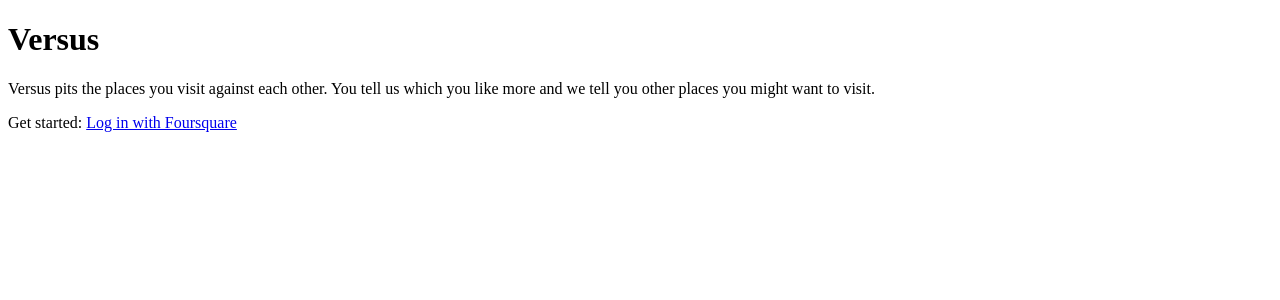
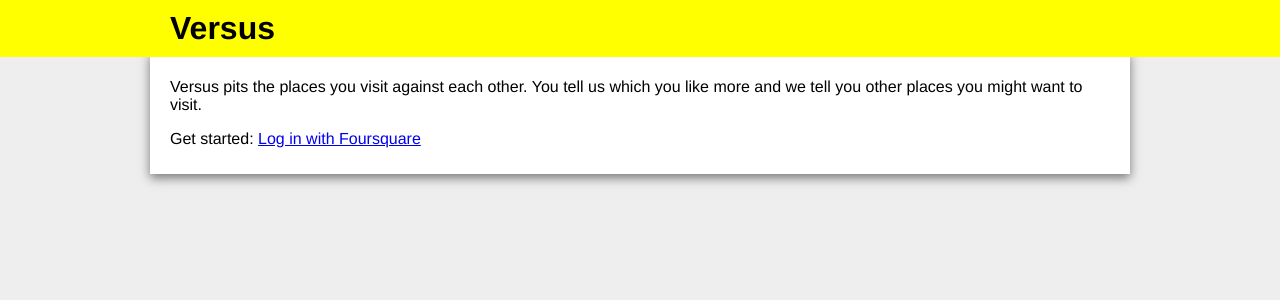
Before and after one commit to georgebrock/Versus, a Django app: page / in a window 1280 px wide. Shown: the top 300 px of the page. Run offline with Django 3.2, Linux system fonts and the light colour scheme.

Commit message:
Bring the pretty.

```diff
--- a/versus/settings.py
+++ b/versus/settings.py
@@ -73,6 +73,7 @@
 
 # Additional locations of static files
 STATICFILES_DIRS = (
+    os.path.join(PROJECT_ROOT, "static"),
     # Put strings here, like "/home/html/static" or "C:/www/django/static".
     # Always use forward slashes, even on Windows.
     # Don't forget to use absolute paths, not relative paths.
--- /dev/null
+++ b/versus/static/css/screen.css
@@ -0,0 +1,83 @@
+body {
+    margin:                     0;
+    padding:                    0;
+    background:                 #eee;
+    font-family:                'Helvetica Neue',
+                                'Helvetica',
+                                'Arial',
+                                sans-serif;
+}
+header {
+    position:                   relative;
+    z-index:                    2;
+    background:                 yellow;
+    margin:                     0;
+}
+header div,
+#container{
+    display:                    block;
+    width:                      940px;
+    margin:                     0 auto;
+    padding:                    10px 20px;
+}
+#container {
+    background:                 #fff;
+    position:                   relative;
+    z-index:                    1;
+    -webkit-box-shadow:         rgba(0,0,0,0.5) 0 4px 10px;
+    margin-top:                 -5px;
+}
+
+header,
+#container {
+    zoom:                       1;
+}
+header:after,
+#container:after {
+    content:                    '.';
+    display:                    block;
+    clear:                      both;
+    height:                     0;
+    visibility:                 hidden;
+}
+
+header h1 {
+    margin:                     0 0 10px;
+    float:                      left;
+}
+header p {
+    float:                      right;
+    font-size:                  12px;
+}
+
+#compare,
+#recommendations {
+    width:                      460px;
+    text-align:                 center;
+}
+#compare {
+    float:                      left;
+}
+#recommendations {
+    float:                      right;
+}
+
+
+#compare button {
+    display:                    block;
+    width:                      460px;
+    padding:                    20px;
+    margin:                     10px auto;
+    cursor:                     pointer;
+    border:                     none;
+    -webkit-border-radius:      10px;
+    -moz-border-radius:         10px;
+    border-radius:              10px;
+}
+#compare button i {
+    font-size:                  30px;
+    font-weight:                bold;
+    font-style:                 normal;
+    display:                    block;
+    margin-bottom:              5px;
+}
--- a/versus/templates/base.html
+++ b/versus/templates/base.html
@@ -1,15 +1,20 @@
-<!DOCTYPE html>
+{% load static %}<!DOCTYPE html>
 <html lang='en'>
   <head>
     <title>Versus</title>
+    <link rel='stylesheet' type='text/css' href='{% get_static_prefix %}css/screen.css'>
   </head>
   <body>
-    <h1>Versus</h1>
-
-    {% if user.is_authenticated %}
-      <p>You are logged in as {{ user.get_profile.display_name }}</p>
-    {% endif %}
-
-    {% block content %}{% endblock %}
+    <header>
+      <div>
+        <h1>Versus</h1>
+        {% if user.is_authenticated %}
+          <p>You are logged in as {{ user.get_profile.display_name }}</p>
+        {% endif %}
+      </div>
+    </header>
+    <div id='container'>
+      {% block content %}{% endblock %}
+    </div>
   </body>
 </html>
--- a/versus/urls.py
+++ b/versus/urls.py
@@ -1,4 +1,5 @@
 from django.conf.urls.defaults import patterns, include, url
+from django.contrib.staticfiles.urls import staticfiles_urlpatterns
 
 # Uncomment the next two lines to enable the admin:
 # from django.contrib import admin
@@ -25,3 +26,5 @@
     # Uncomment the next line to enable the admin:
     # url(r'^admin/', include(admin.site.urls)),
 )
+
+urlpatterns += staticfiles_urlpatterns()
```
Also changed, not shown: versus/templates/core/compare.html (+11 -0 lines).
